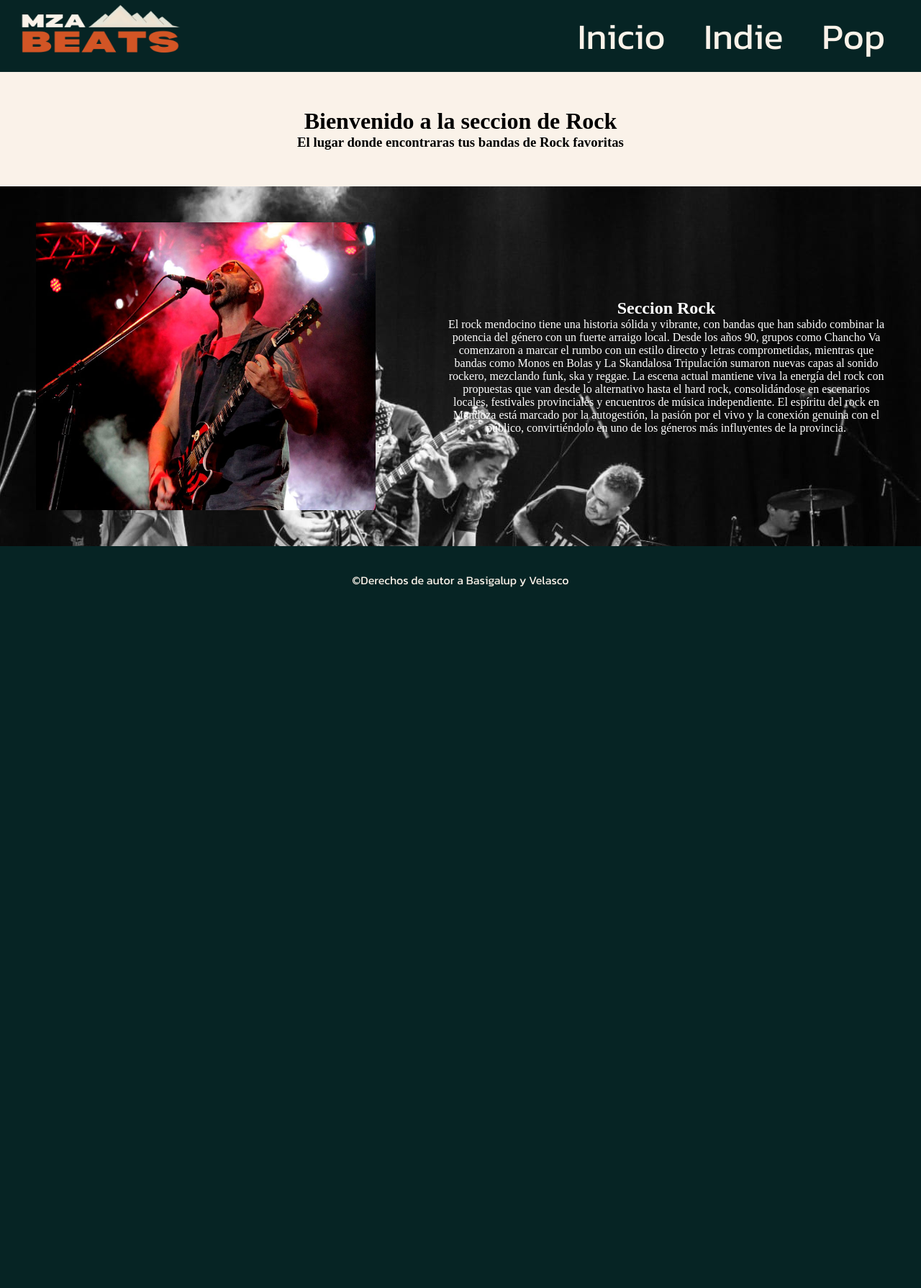
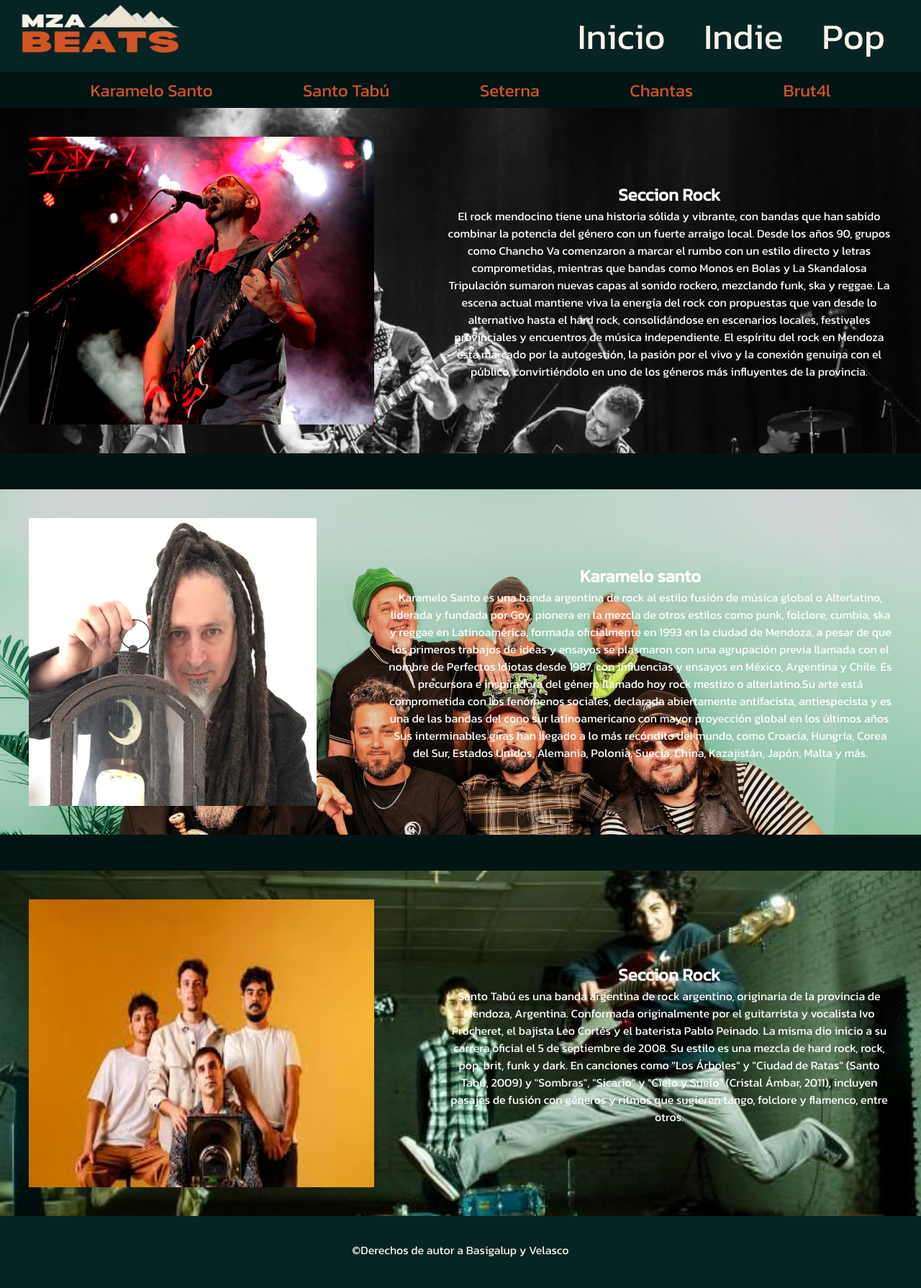
Before and after one commit to gmvelasco6/mza-beats, a PHP site: page /html/rock.html in a window 1280 px wide. Shown: the whole page at 72% size. Before the commit the page ends 859 px from the top, so only its background shows below. Run offline with PHP 8.4, Linux system fonts and the light colour scheme.

Commit message:
modifique pagina rock y agregue dos secciones de bandas

```diff
--- a/Proyecto MzaBeats/css/styleRock.css
+++ b/Proyecto MzaBeats/css/styleRock.css
@@ -3,6 +3,7 @@
     src: url(/fonts/Kanit-Regular.ttf);
 }
 *{
+    font-family: kanit;
     margin: 0;
     padding: 0;
 }
@@ -43,7 +44,24 @@
 }
 .intro{
     text-align: center;
-    margin: 50px;
+    background-color: #031414;
+}
+/*seccion nav*/
+.rock-nav{
+    display: flex;
+    list-style: none;
+    width: 100%;
+    height: 50px;
+    justify-content: space-evenly;
+    align-items: center;
+}
+.rock-nav li a {
+    text-decoration: none;
+    font-size: x-large;
+    color: #d25525;
+}
+.rock-nav li a:hover{
+    color: #6e2d13;
 }
 /*seccion rock*/
 .rock-container{
@@ -51,8 +69,32 @@
     justify-content: space-between;
     align-items: center;
     background-color: black;
-    padding: 50px;
+    padding: 40px;
     background-image: url("/images/rock-bg.png");
+    background-size: cover;
+}
+hr{
+    width: 100%;
+    height: 50px;
+    border: 0px;
+    background-color: #031414;
+}
+.rock-container-dos{
+    display: flex;
+    justify-content: space-between;
+    align-items: center;
+    background-color: black;
+    padding: 40px;
+    background-image: url("/images/karamelo-04.jpeg");
+    background-size: cover;
+}
+.rock-container-tres{
+    display: flex;
+    justify-content: space-between;
+    align-items: center;
+    background-color: black;
+    padding: 40px;
+    background-image: url("/images/santo-tabu.png");
     background-size: cover;
 }
 .rock-img{
@@ -80,6 +122,6 @@
     background-color: #062424;
 }
 ::-webkit-scrollbar-thumb{
-    background-color: #093636;
+    background-color: #0e5050;
     border-radius: 8px;
 }
--- a/Proyecto MzaBeats/html/rock.html
+++ b/Proyecto MzaBeats/html/rock.html
@@ -21,8 +21,13 @@
     <body>
         <main>
             <div class="intro">
-                <h1>Bienvenido a la seccion de Rock</h1>
-                <h3>El lugar donde encontraras tus bandas de Rock favoritas</h3>
+                <ul class="rock-nav">
+                    <li><a href="#rock-uno">Karamelo Santo</a></li>
+                    <li><a href="">Santo Tabú</a></li>
+                    <li><a href="">Seterna</a></li>
+                    <li><a href="">Chantas</a></li>
+                    <li><a href="">Brut4l</a></li>
+                </ul>
             </div>
             <section class="rock-container">
                 <img src="/images/rock.png" alt="imagen_Rock" class="rock-img">
@@ -46,6 +51,34 @@
                     </p>
                 </div>
             </section>
+            <hr>
+            <section class="rock-container-dos" id="rock-uno">
+                <img src="/images/karamleo.png" alt="imagen_Rock" class="rock-img">
+                <div class="rock-description">
+                    <h2>Karamelo santo</h2>
+                    <p>
+                        Karamelo Santo es una banda argentina de rock al estilo fusión de música global o Alterlatino,
+                        liderada y fundada por Goy, pionera en la mezcla de otros estilos como punk, folclore, cumbia,
+                         ska y reggae en Latinoamérica, formada oficialmente en 1993 en la ciudad de Mendoza,
+                          a pesar de que los primeros trabajos de ideas y ensayos se plasmaron con una agrupación previa llamada con el nombre de Perfectos Idiotas desde 1987,
+                          con influencias y ensayos en México, Argentina y Chile. Es precursora e inspiradora del género llamado hoy rock mestizo o alterlatino.Su arte está comprometida con los fenómenos sociales, declarada abiertamente antifacista,
+                           antiespecista y es una de las bandas del cono sur latinoamericano con mayor proyección global en los últimos años. Sus interminables giras han llegado a lo más recóndito del mundo, como Croacia, Hungría, Corea del Sur, Estados Unidos, Alemania, Polonia, Suecia, China, Kazajistán, Japón, Malta y más.
+                    </p>
+                </div>
+            </section>
+            <hr>
+            <section class="rock-container-tres">
+                <img src="/images/integrantes.png" alt="imagen_Rock" class="rock-img">
+                <div class="rock-description">
+                    <h2>Seccion Rock</h2>
+                    <p>
+                        Santo Tabú es una banda argentina de rock argentino, originaria de la provincia de Mendoza, Argentina.
+                         Conformada originalmente por el guitarrista y vocalista Ivo Procheret, el bajista Leo Cortés y el baterista Pablo Peinado.
+                          La misma dio inicio a su carrera oficial el 5 de septiembre de 2008. Su estilo es una mezcla de hard rock, rock, pop, brit, funk y dark.
+                          En canciones como "Los Árboles" y "Ciudad de Ratas" (Santo Tabú, 2009) y "Sombras", "Sicario" y "Cielo y Suelo" (Cristal Ámbar, 2011), incluyen pasajes de fusión con géneros y ritmos que sugieren tango, folclore y flamenco, entre otros.
+                    </p>
+                </div>
+            </section>
         </main>
     </body>
     <footer>
```
Also changed, not shown: Proyecto MzaBeats/images/integrantes.png (added), Proyecto MzaBeats/images/karamelo-04.jpeg (added), Proyecto MzaBeats/images/karamleo.png (added), Proyecto MzaBeats/images/santo-tabu.png (added).
